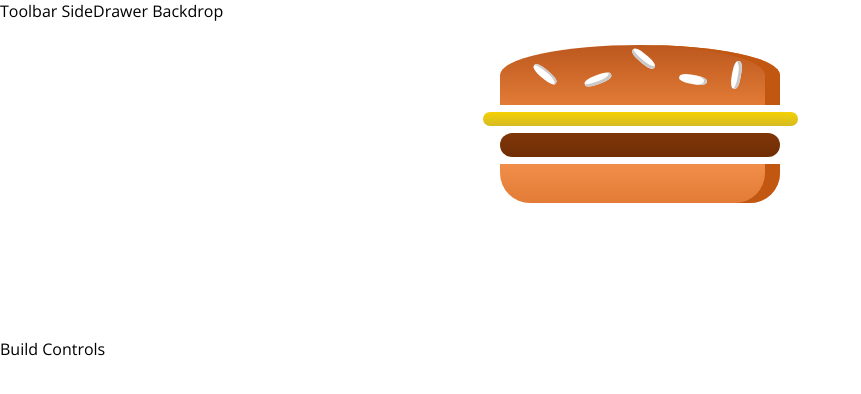
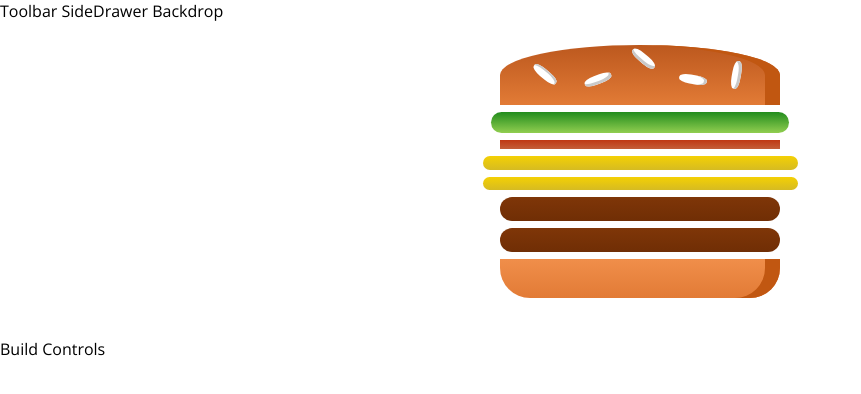
Before and after one commit to stancil-marcus7/Burger-Project, a React (Create React App) app: page / in a window 1280 px wide. Shown: the top 394 px of the page, without its empty margins (0-861 px from the left). Built offline with nearby package versions, Linux system fonts and the light colour scheme.

Commit message:
Add functionality so that state in BurgerBuilder will turn into BurgerIngredients for Burger

```diff
--- a/src/components/Burger/Burger.js
+++ b/src/components/Burger/Burger.js
@@ -4,12 +4,20 @@
 
 //This component will serve as a wrapper for the BurgerIngredient components
 const burger = (props) => {
+    //transformedIngredients gets the ingredients from the state of the BurgerBuilder component and transforms them into BurgerIngredients
+    const transformedIngredients = Object.keys(props.ingredients)
+        .map(igKey => {
+            return [...Array(props.ingredients[igKey])].map((_,i)=>{
+                return <BurgerIngredient key={igKey + i} type={igKey}/>
+            });
+        });
+
+
     return(
         <div className={classes.Burger}>
             {/* Rendering the ingredients */}
             <BurgerIngredient type="bread-top"/>
-            <BurgerIngredient type="cheese"/>
-            <BurgerIngredient type="meat"/>
+            {transformedIngredients}
             <BurgerIngredient type="bread-bottom"/>
         </div>
     );
--- a/src/containers/BurgerBuilder/BurgerBuilder.js
+++ b/src/containers/BurgerBuilder/BurgerBuilder.js
@@ -4,10 +4,25 @@
 
 //This component is where the controls to build the burger and the actual burger will be shown
 class BurgerBuilder extends Component {
+    // Old way of doing state
+    // constructor(props) {
+    //     super(props)
+    //     this.state {...}
+    // }
+
+    state = {
+        ingredients: {
+            salad: 1,
+            bacon: 1,
+            cheese: 2,
+            meat: 2
+        }
+    }
+
     render() {
         return (
             <Aux>
-                <Burger/>
+                <Burger ingredients={this.state.ingredients}/>
                 <div>Build Controls</div>
             </Aux>
         );
```
